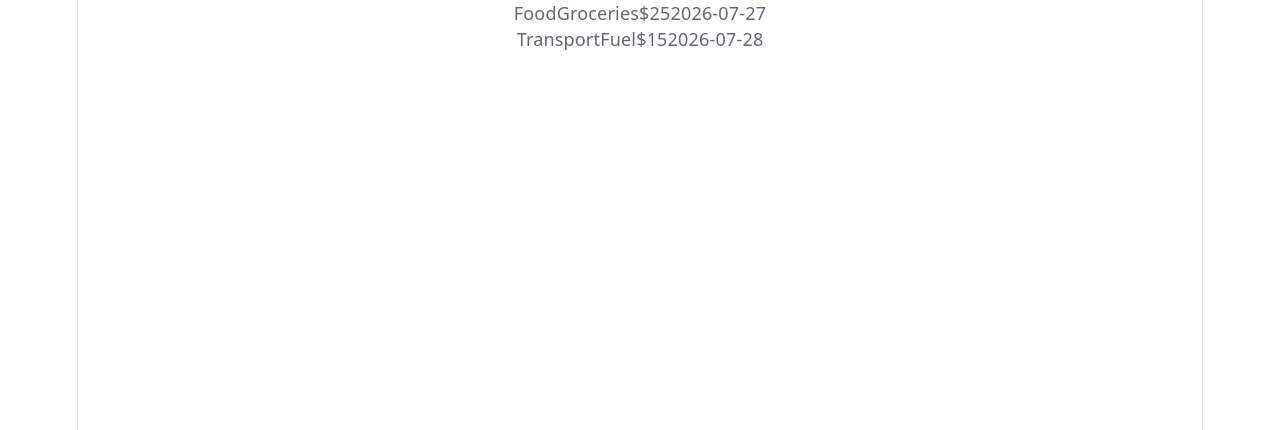
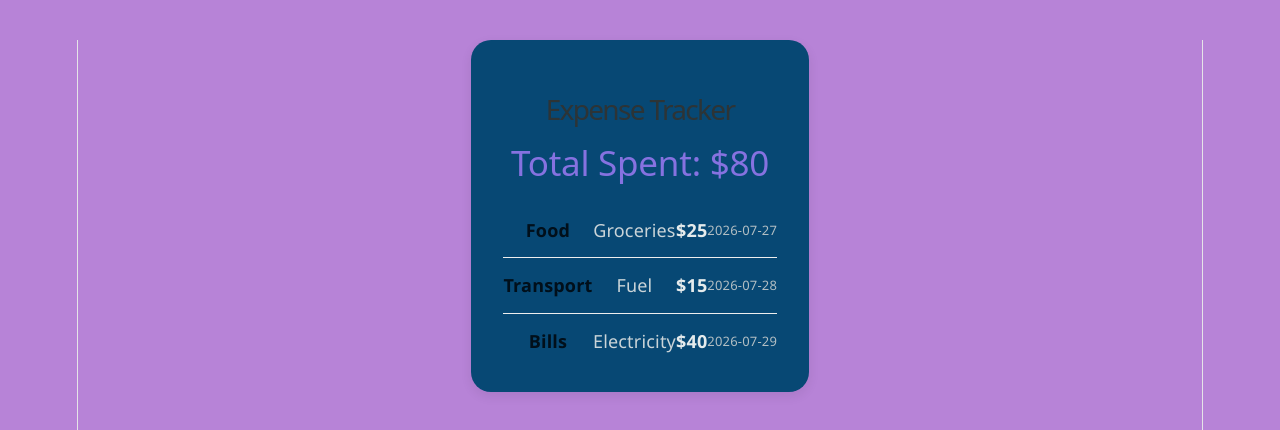
Before and after one commit to maryamnadeem2019-jpg/expense-tracker-frontend, a React (Vite) app: page / in a window 1280 px wide. Shown: the top 430 px of the page. Built offline with nearby package versions, Linux system fonts and the light colour scheme.

Commit message:
Day 5: Added running total - Week 1 complete

```diff
--- a/src/App.css
+++ b/src/App.css
@@ -1,184 +1,59 @@
-.counter {
-  font-size: 16px;
-  padding: 5px 10px;
-  border-radius: 5px;
-  color: var(--accent);
-  background: var(--accent-bg);
-  border: 2px solid transparent;
-  transition: border-color 0.3s;
-  margin-bottom: 24px;
-
-  &:hover {
-    border-color: var(--accent-border);
-  }
-  &:focus-visible {
-    outline: 2px solid var(--accent);
-    outline-offset: 2px;
-  }
+body {
+  background-color: #b783d7;
+  font-family: 'Segoe UI', Arial, sans-serif;
+  margin: 0;
+  padding: 40px 20px;
 }
 
-.hero {
-  position: relative;
-
-  .base,
-  .framework,
-  .vite {
-    inset-inline: 0;
-    margin: 0 auto;
-  }
-
-  .base {
-    width: 170px;
-    position: relative;
-    z-index: 0;
-  }
-
-  .framework,
-  .vite {
-    position: absolute;
-  }
-
-  .framework {
-    z-index: 1;
-    top: 34px;
-    height: 28px;
-    transform: perspective(2000px) rotateZ(300deg) rotateX(44deg) rotateY(39deg)
-      scale(1.4);
-  }
-
-  .vite {
-    z-index: 0;
-    top: 107px;
-    height: 26px;
-    width: auto;
-    transform: perspective(2000px) rotateZ(300deg) rotateX(40deg) rotateY(39deg)
-      scale(0.8);
-  }
+.app-container {
+  max-width: 800px;
+  margin: 0 auto;
+  background: rgb(7, 72, 116);
+  border-radius: 20px;
+  padding: 24px 32px;
+  box-shadow: 0 4px 12px rgba(0, 0, 0, 0.08);
 }
 
-#center {
-  display: flex;
-  flex-direction: column;
-  gap: 25px;
-  place-content: center;
-  place-items: center;
-  flex-grow: 1;
-
-  @media (max-width: 1024px) {
-    padding: 32px 20px 24px;
-    gap: 18px;
-  }
+h1 {
+  color: #2d3436;
+  font-size: 28px;
+  margin-bottom: 20px;
 }
 
-#next-steps {
+.expense-row {
   display: flex;
-  border-top: 1px solid var(--border);
-  text-align: left;
-
-  & > div {
-    flex: 1 1 0;
-    padding: 32px;
-    @media (max-width: 1024px) {
-      padding: 24px 20px;
-    }
-  }
-
-  .icon {
-    margin-bottom: 16px;
-    width: 22px;
-    height: 22px;
-  }
-
-  @media (max-width: 1024px) {
-    flex-direction: column;
-    text-align: center;
-  }
+  justify-content: space-between;
+  align-items: center;
+  padding: 14px 0;
+  border-bottom: 1px solid #eee;
 }
 
-#docs {
-  border-right: 1px solid var(--border);
-
-  @media (max-width: 1024px) {
-    border-right: none;
-    border-bottom: 1px solid var(--border);
-  }
+.expense-row:last-child {
+  border-bottom: none;
 }
 
-#next-steps ul {
-  list-style: none;
-  padding: 0;
-  display: flex;
-  gap: 8px;
-  margin: 32px 0 0;
-
-  .logo {
-    height: 18px;
-  }
-
-  a {
-    color: var(--text-h);
-    font-size: 16px;
-    border-radius: 6px;
-    background: var(--social-bg);
-    display: flex;
-    padding: 6px 12px;
-    align-items: center;
-    gap: 8px;
-    text-decoration: none;
-    transition: box-shadow 0.3s;
-
-    &:hover {
-      box-shadow: var(--shadow);
-    }
-    .button-icon {
-      height: 18px;
-      width: 18px;
-    }
-  }
-
-  @media (max-width: 1024px) {
-    margin-top: 20px;
-    flex-wrap: wrap;
-    justify-content: center;
-
-    li {
-      flex: 1 1 calc(50% - 8px);
-    }
-
-    a {
-      width: 100%;
-      justify-content: center;
-      box-sizing: border-box;
-    }
-  }
+.expense-row span:first-child {
+  font-weight: 600;
+  color: #010f1a;
+  min-width: 90px;
 }
 
-#spacer {
-  height: 88px;
-  border-top: 1px solid var(--border);
-  @media (max-width: 1024px) {
-    height: 48px;
-  }
+.expense-row span:nth-child(2) {
+  color: #cad4d8;
+  flex: 1;
 }
 
-.ticks {
-  position: relative;
-  width: 100%;
+.expense-row span:nth-child(3) {
+  font-weight: bold;
+  color: #e5ebec;
+}
 
-  &::before,
-  &::after {
-    content: '';
-    position: absolute;
-    top: -4.5px;
-    border: 5px solid transparent;
-  }
-
-  &::before {
-    left: 0;
-    border-left-color: var(--border);
-  }
-  &::after {
-    right: 0;
-    border-right-color: var(--border);
-  }
+.expense-row span:last-child {
+  color: #b2bec3;
+  font-size: 13px;
 }
+h2 {
+  color: #8672e0;
+  font-size: 35px;
+  margin-bottom: 20px;
+}
--- a/src/App.jsx
+++ b/src/App.jsx
@@ -1,17 +1,24 @@
 import ExpenseRow from './components/ExpenseRow';
+import './App.css';
 
 const mockExpenses = [
   { id: 1, category: "Food", description: "Groceries", amount: 25, date: "2026-07-27" },
   { id: 2, category: "Transport", description: "Fuel", amount: 15, date: "2026-07-28" },
+  { id: 3, category: "Bills", description: "Electricity", amount: 40, date: "2026-07-29" },
 ];
 
 function App() {
+  const total = mockExpenses.reduce((sum, exp) => sum + exp.amount, 0);
+
   return (
-    <div>
+    <div className="app-container">
+      <h1>Expense Tracker</h1>
+      <h2>Total Spent: ${total}</h2>
       {mockExpenses.map(exp => (
         <ExpenseRow key={exp.id} expense={exp} />
       ))}
     </div>
   );
 }
+
 export default App;
```
